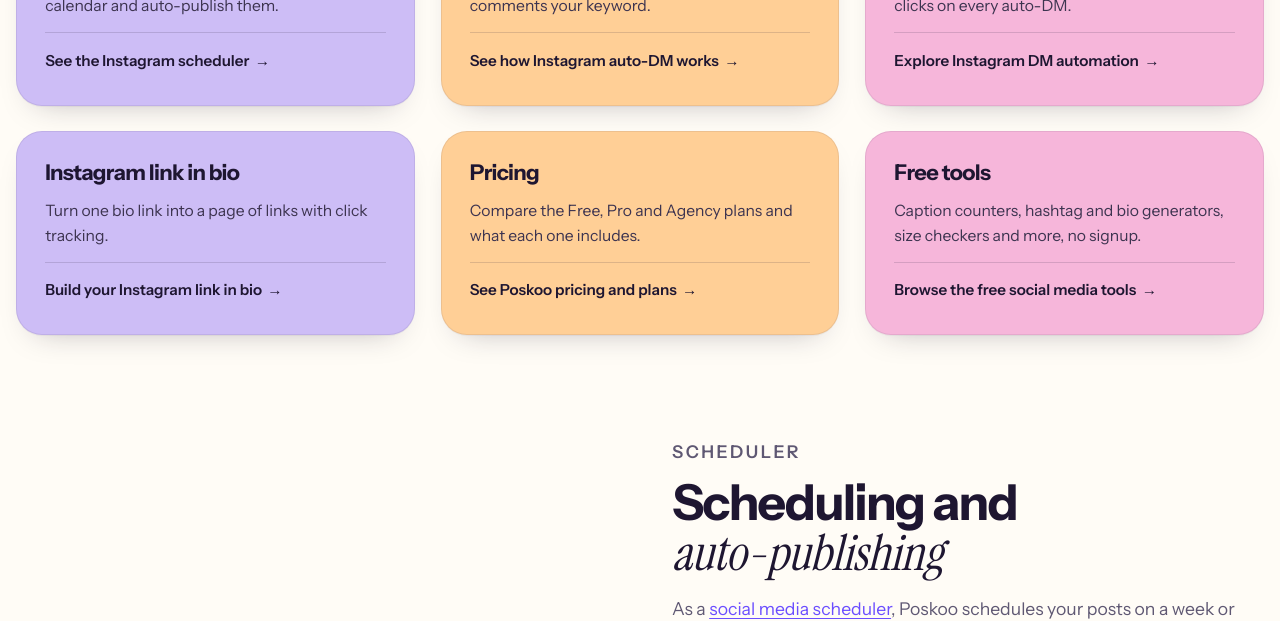
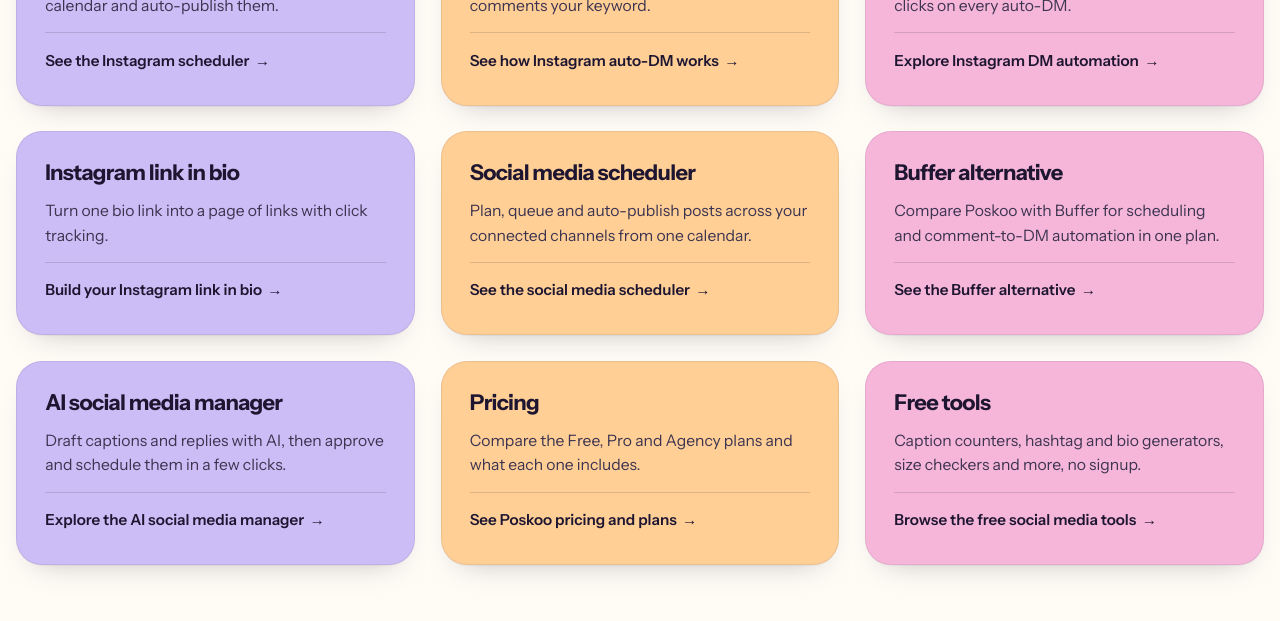
Before and after one commit to Ramanmakkar1/socialapp, a Next.js app: page /features in a window 1280 px wide. Shown: the part 1140-1761 px from the top of the page. Built offline with nearby package versions, Linux system fonts and the light colour scheme; no server answers.

Commit message:
autopilot: Features page: link to the four pages Google has not indexed
Task #21790, written by morph/morph-dsv41flash-abliterated.

```diff
--- a/src/app/features/page.tsx
+++ b/src/app/features/page.tsx
@@ -231,6 +231,21 @@ export default async function FeaturesPage() {
               <h3>Instagram link in bio</h3>
               <p>Turn one bio link into a page of links with click tracking.</p>
               <Link className="go" href="/instagram-link-in-bio">Build your Instagram link in bio <span aria-hidden="true">&rarr;</span></Link>
+            </article>
+            <article className="pcard">
+              <h3>Social media scheduler</h3>
+              <p>Plan, queue and auto-publish posts across your connected channels from one calendar.</p>
+              <Link className="go" href="/social-media-scheduler">See the social media scheduler <span aria-hidden="true">&rarr;</span></Link>
+            </article>
+            <article className="pcard">
+              <h3>Buffer alternative</h3>
+              <p>Compare Poskoo with Buffer for scheduling and comment-to-DM automation in one plan.</p>
+              <Link className="go" href="/buffer-alternative">See the Buffer alternative <span aria-hidden="true">&rarr;</span></Link>
+            </article>
+            <article className="pcard">
+              <h3>AI social media manager</h3>
+              <p>Draft captions and replies with AI, then approve and schedule them in a few clicks.</p>
+              <Link className="go" href="/ai-social-media-manager">Explore the AI social media manager <span aria-hidden="true">&rarr;</span></Link>
             </article>
             <article className="pcard">
               <h3>Pricing</h3>
```
